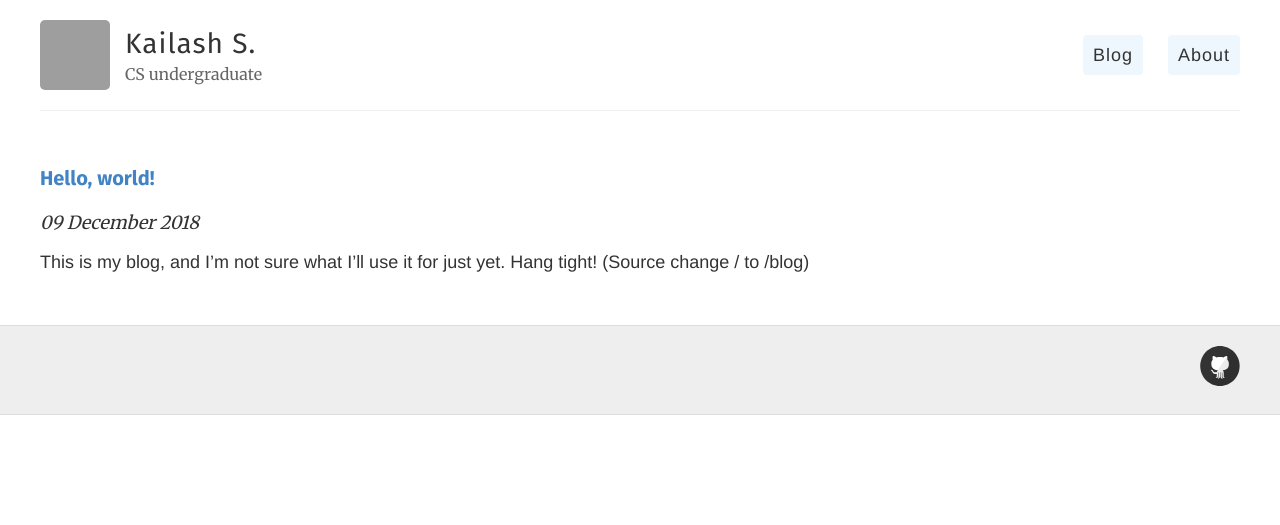
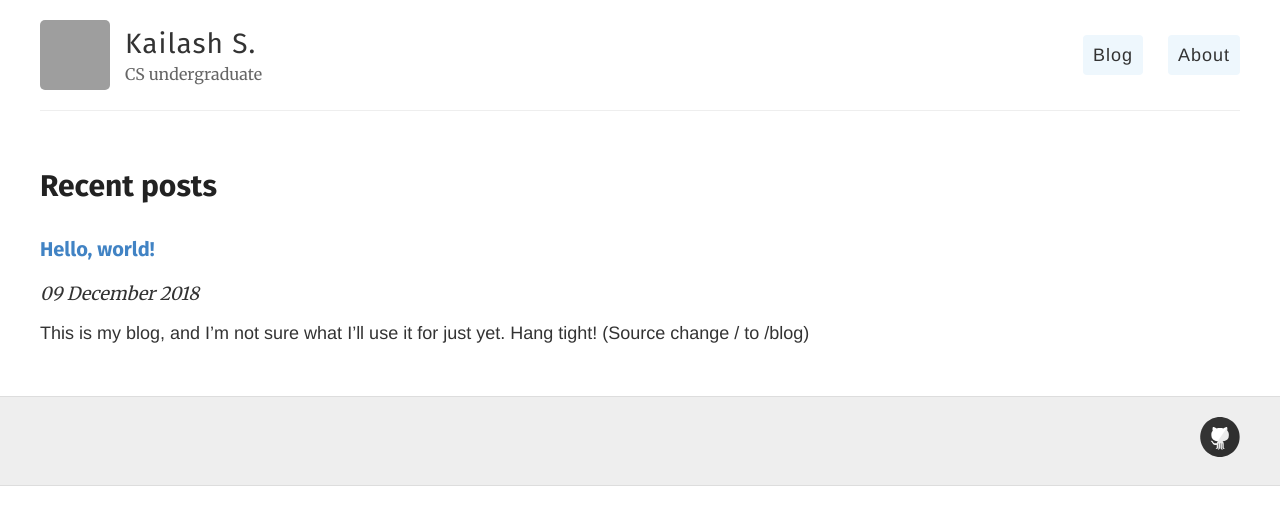
Before and after one commit to kaisubr/kaisubr.github.io, a Jekyll site: the page built from blog/index.html, in a window 1280 px wide. Shown: the top 525 px of the page. Built offline with Jekyll 4.4.1, drawn with Linux system fonts in a browser that asks for light colours; grey boxes are pictures that could not be loaded.

Commit message:
Update index.html

```diff
--- a/blog/index.html
+++ b/blog/index.html
@@ -5,10 +5,12 @@ permalink: /blog/
 category: blog
 published: true
 ---
+<h1> Recent posts </h1>
+
 {% for post in site.posts %}
   {% if post.categories contains 'blog' %}
 	<div class="post">
-		<h3 class="title"> <a href="{{ post.url }}" title="{{ post.title }}"> {{ post.title }} </a> </h3>
+		<h3 class="title posttitle"> <a href="{{ post.url }}" title="{{ post.title }}"> {{ post.title }} </a> </h3>
 		<p class="meta metadate">{{ post.date | date_to_long_string}}</p>
 		<div class="entry">
 			{{ post.content | strip_html | truncatewords: 200 }}
```
